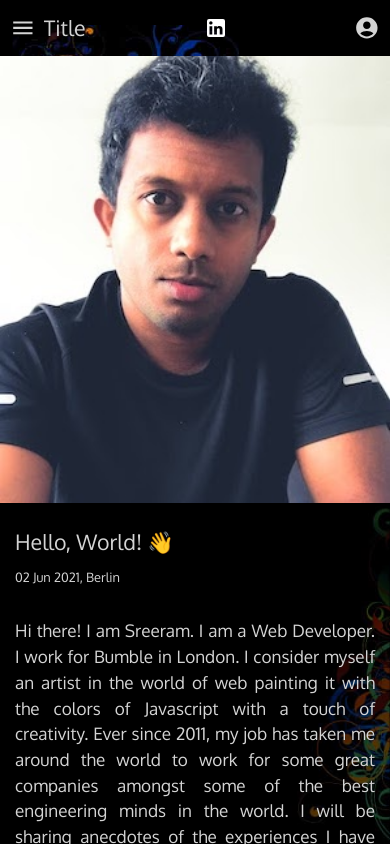
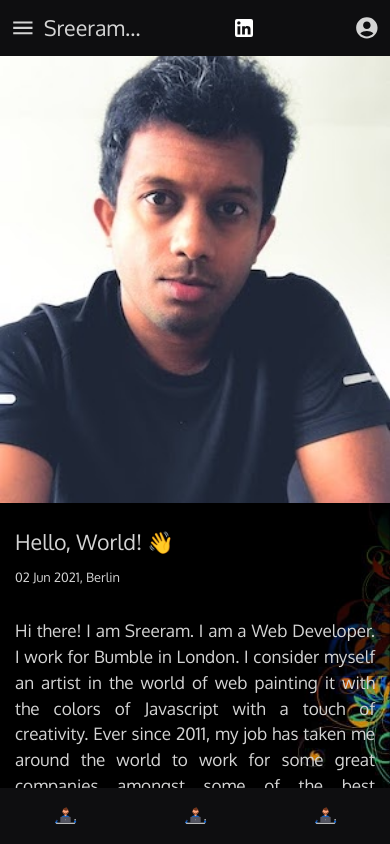
Before and after one commit to siri404-gh/project-sigma, a Next.js app: page /about in a window 390 px wide. Built offline with nearby package versions, Linux system fonts and the light colour scheme; no server answers.

Commit message:
chore: layout

```diff
--- /dev/null
+++ b/src/components/Bottombar/Bottombar.tsx
@@ -0,0 +1,30 @@
+import React, { FC } from 'react'
+
+import { BottomNavigation, BottomNavigationAction } from '@mui/material'
+
+import { NavlinksProps } from '../Navlinks/Navlinks'
+
+const Bottombar: FC<NavlinksProps> = ({ links = [] }) => {
+  const getIcon = (title: string) => (
+    // eslint-disable-next-line @next/next/no-img-element
+    <img
+      alt={title}
+      src={'/img/sections/dev.svg'}
+      style={{ height: 25, width: 25, borderRadius: '50%' }}
+    />
+  )
+
+  return (
+    <BottomNavigation>
+      {links.map(link => (
+        <BottomNavigationAction
+          key={link.title}
+          icon={getIcon(link.title)}
+          label={link.title}
+        />
+      ))}
+    </BottomNavigation>
+  )
+}
+
+export default Bottombar
--- a/src/components/Layout/Layout.tsx
+++ b/src/components/Layout/Layout.tsx
@@ -1,14 +1,15 @@
 import React, { useState, FC } from 'react'
 
 import { useUser } from '@auth0/nextjs-auth0'
-import { Container } from '@mui/material'
+import { Box, Container } from '@mui/material'
+import { styled } from '@mui/system'
 
+import Bottombar from '@/components/Bottombar/Bottombar'
 import Navbar, { NavbarProps } from '@/components/Navbar/Navbar'
 import Navlinks, { NavlinksProps } from '@/components/Navlinks/Navlinks'
 import Seo, { SEOProps } from '@/components/Seo/Seo'
 import Sidebar, { SidebarProps } from '@/components/Sidebar/Sidebar'
 import Social, { SocialProps } from '@/components/Social/Social'
-
 export interface LayoutProps {
   children?: JSX.Element
   seoProps?: SEOProps
@@ -17,6 +18,47 @@ export interface LayoutProps {
   sidebarProps?: SidebarProps
   socialProps?: SocialProps
 }
+
+const ContentBox = styled(Box)(({ theme }) => ({
+  backgroundImage: "url('/img/bg/trans.png')",
+  // 100vh - navbar height - bottombar height
+  height: 'calc(100% - 56px - 56px)',
+  [theme.breakpoints.up('sm')]: {
+    // 100vh - navbar height - bottombar height
+    height: 'calc(100% - 64px - 56px)',
+  },
+  [theme.breakpoints.up('md')]: {
+    // 100vh - navbar height - bottombar height - margin
+    height: 'calc(100% - 20px)',
+    margin: '20px auto',
+    border: 'solid 1px #2a2a2a',
+    borderRadius: 8,
+  },
+}))
+
+const AbsoluteBox = styled(Box)(({ theme }) => ({
+  position: 'absolute',
+  top: 56,
+  left: 0,
+  right: 0,
+  bottom: 56,
+  overflow: 'scroll',
+  [theme.breakpoints.up('sm')]: {
+    top: 64,
+  },
+  [theme.breakpoints.up('md')]: {
+    bottom: 76,
+  },
+}))
+
+const RelativeBox = styled(Box)(({ theme }) => ({
+  padding: 15,
+  maxWidth: 900,
+  margin: 'auto',
+  [theme.breakpoints.up('md')]: {
+    margin: '20px auto',
+  },
+}))
 
 const Layout: FC<LayoutProps> = ({
   children,
@@ -43,17 +85,35 @@ const Layout: FC<LayoutProps> = ({
     onOpen: onSidebarToggle,
   }
 
+  const bottombarProps = {
+    ...navlinksProps,
+  }
+
   return (
     <div className='layout'>
       <Seo {...seoProps} />
       <Sidebar {...sidebarProps} />
-      <Container maxWidth='md' sx={{ height: '100vh' }} disableGutters>
-        <Navbar {...navbarProps}>
-          <Navlinks {...navlinksProps} />
-          <Social {...socialProps} />
-        </Navbar>
-        {children}
+      <Navbar {...navbarProps}>
+        <Navlinks {...navlinksProps} />
+        <Social {...socialProps} />
+      </Navbar>
+      <Container
+        maxWidth='md'
+        sx={{
+          height: {
+            xs: 'calc(100vh - 56px - 56px)',
+            sm: 'calc(100vh - 64px - 56px)',
+            md: 'calc(100vh - 64px - 56px - 20px)',
+          },
+        }}
+        disableGutters>
+        <ContentBox>
+          <AbsoluteBox>
+            <RelativeBox>{children}</RelativeBox>
+          </AbsoluteBox>
+        </ContentBox>
       </Container>
+      <Bottombar {...bottombarProps} />
     </div>
   )
 }
--- a/src/components/Navbar/Navbar.tsx
+++ b/src/components/Navbar/Navbar.tsx
@@ -8,6 +8,7 @@ import {
   AppBar,
   Avatar,
   Box,
+  Container,
   IconButton,
   Link as MuiLink,
   Menu,
@@ -67,6 +68,7 @@ const Navbar: FC<NavbarProps> = props => {
 
   return (
     <AppBar color={appBarColor} component='nav' position='static'>
+      <Container maxWidth='lg' disableGutters>
         <StyledToolbar disableGutters>
           <Box sx={{ display: 'flex' }}>
             <IconButton
@@ -131,6 +133,7 @@ const Navbar: FC<NavbarProps> = props => {
             </IconButton>
           </Box>
         </StyledToolbar>
+      </Container>
     </AppBar>
   )
 }
--- a/src/components/Social/Social.tsx
+++ b/src/components/Social/Social.tsx
@@ -1,7 +1,6 @@
-// eslint-disable-next-line @typescript-eslint/ban-ts-comment
-// @ts-nocheck
-import React from 'react'
+import React, { FC } from 'react'
 
+import { SvgIconComponent } from '@mui/icons-material'
 import GitHub from '@mui/icons-material/GitHub'
 import Instagram from '@mui/icons-material/Instagram'
 import LinkedIn from '@mui/icons-material/LinkedIn'
@@ -24,17 +23,17 @@ interface SocialLink {
 }
 
 export interface SocialProps {
-  links: SocialLink[]
+  links?: SocialLink[]
 }
 
-const iconMap = {
+const iconMap: { [key: string]: SvgIconComponent } = {
   github: GitHub,
   instagram: Instagram,
   linkedin: LinkedIn,
   twitter: Twitter,
 }
 
-const Social: FC<SocialProps> = ({ links = links }) => (
+const Social: FC<SocialProps> = ({ links = [] }) => (
   <Box
     sx={{
       display: 'flex',
@@ -46,8 +45,8 @@ const Social: FC<SocialProps> = ({ links = links }) => (
         return (
           <Link
             key={link.url}
+            component='a'
             href={link.url}
-            name={link.name}
             rel='noreferrer'
             sx={styles.social}
             target='_blank'>
--- a/src/config.js
+++ b/src/config.js
@@ -63,7 +63,7 @@ const config = {
     ],
   },
   navbar: {
-    title: 'Title',
+    title: 'Sreeram Padmanabhan',
   },
   sidebar: {
     title: 'Sidebar',
--- a/src/pages/about.tsx
+++ b/src/pages/about.tsx
@@ -1,56 +1,12 @@
 import React from 'react'
 
-import { Box } from '@mui/material'
-import { styled } from '@mui/system'
 import { NextPage } from 'next'
 
 import Markdown from '@/components/Markdown/Markdown'
 
-const AbsoluteBox = styled(Box)(({ theme }) => ({
-  position: 'absolute',
-  top: 56,
-  left: 0,
-  right: 0,
-  bottom: 0,
-  overflow: 'scroll',
-  [theme.breakpoints.up('sm')]: {
-    top: 64,
-  },
-  [theme.breakpoints.up('md')]: {
-    bottom: 20,
-  },
-}))
-
-const ContentBox = styled(Box)(({ theme }) => ({
-  backgroundImage: "url('/img/bg/trans.png')",
-  height: 'calc(100% - 56px)',
-  [theme.breakpoints.up('sm')]: {
-    height: 'calc(100% - 64px)',
-  },
-  [theme.breakpoints.up('md')]: {
-    height: 'calc(100% - 84px)',
-    margin: '0 auto',
-    borderRadius: 8,
-    border: 'solid 1px #2a2a2a',
-  },
-}))
-
-const RelativeBox = styled(Box)(({ theme }) => ({
-  padding: 15,
-  [theme.breakpoints.down('md')]: {
-    paddingTop: 0,
-  },
-  maxWidth: 900,
-  margin: 'auto',
-}))
-
 const Index: NextPage = () => (
-  <ContentBox>
-    <AbsoluteBox>
-      <RelativeBox>
-        <Markdown>
-          {`
-
+  <Markdown>
+    {`
 <img class="img--full-width img--left img--grow" loading="lazy" src="/img/blog/sreeram.jpg" alt="sreeram padmanabhan" title="sreeram padmanabhan" />
 
 ## Hello, World! 👋
@@ -95,12 +51,8 @@ So far, I have had the opportunity to work for some great companies which includ
 
   <img src='/img/blog/bumble.ico' /> **Freelance Web Developer, Trivandrum**
 
-</div>
-      `}
-        </Markdown>
-      </RelativeBox>
-    </AbsoluteBox>
-  </ContentBox>
+</div>`}
+  </Markdown>
 )
 
 export default Index
--- a/src/styles/styles.css
+++ b/src/styles/styles.css
@@ -74,7 +74,7 @@
   background: url(/img/bg/floral-1.jpg), url(/img/bg/floral-2.jpg) black;
   background-size: 300px 400px, 100px 500px;
   background-repeat: no-repeat, no-repeat;
-  background-position: top 25px left, bottom 0 right;
+  background-position: top 64px left, bottom 56px right;
 }
 
 .img--full-width {
@@ -89,6 +89,7 @@
 @media (max-width: 600px) {
   .img--grow {
     width: calc(100% + 30px);
+    margin-top: -15px;
     margin-left: -15px;
     margin-right: -15px;
     margin-bottom: 15px;
--- a/src/theme.js
+++ b/src/theme.js
@@ -25,6 +25,24 @@ const theme = createTheme({
     fontWeightMedium: 500,
     fontWeightRegular: 400,
   },
+  components: {
+    MuiAppBar: {
+      styleOverrides: {
+        root: {
+          backgroundColor: '#0e0e10',
+          // borderBottom: 'solid 1px #333',
+        },
+      },
+    },
+    MuiBottomNavigation: {
+      styleOverrides: {
+        root: {
+          backgroundColor: '#0e0e10',
+          // borderTop: 'solid 1px #333',
+        },
+      },
+    },
+  },
 })
 
 export default theme
```
Also changed, not shown: src/components/Center/Center.tsx (+11 -22 lines), 1 other file (tests, documents, lock files or other folders). Lines whose indentation alone changed are shown as unchanged.
